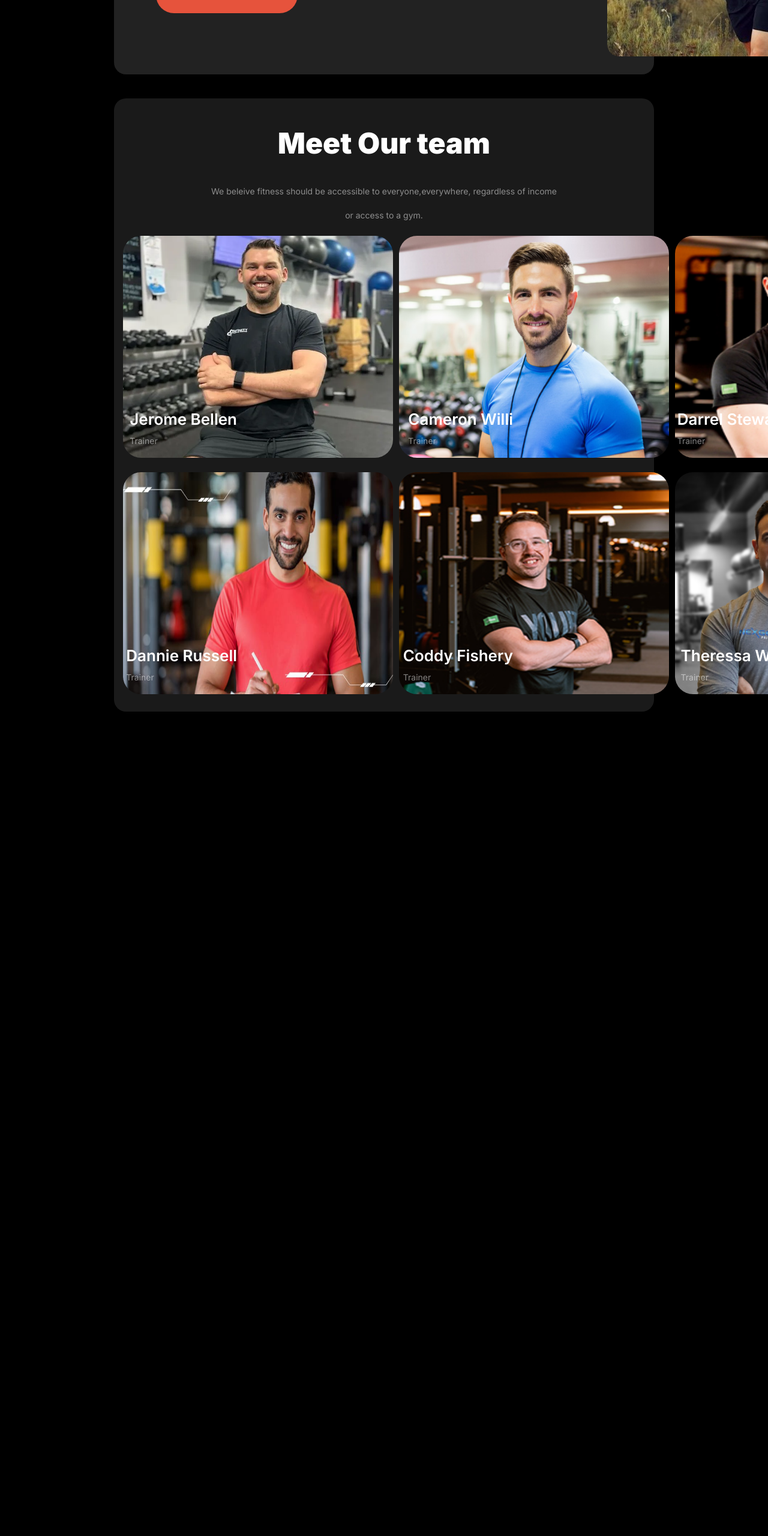
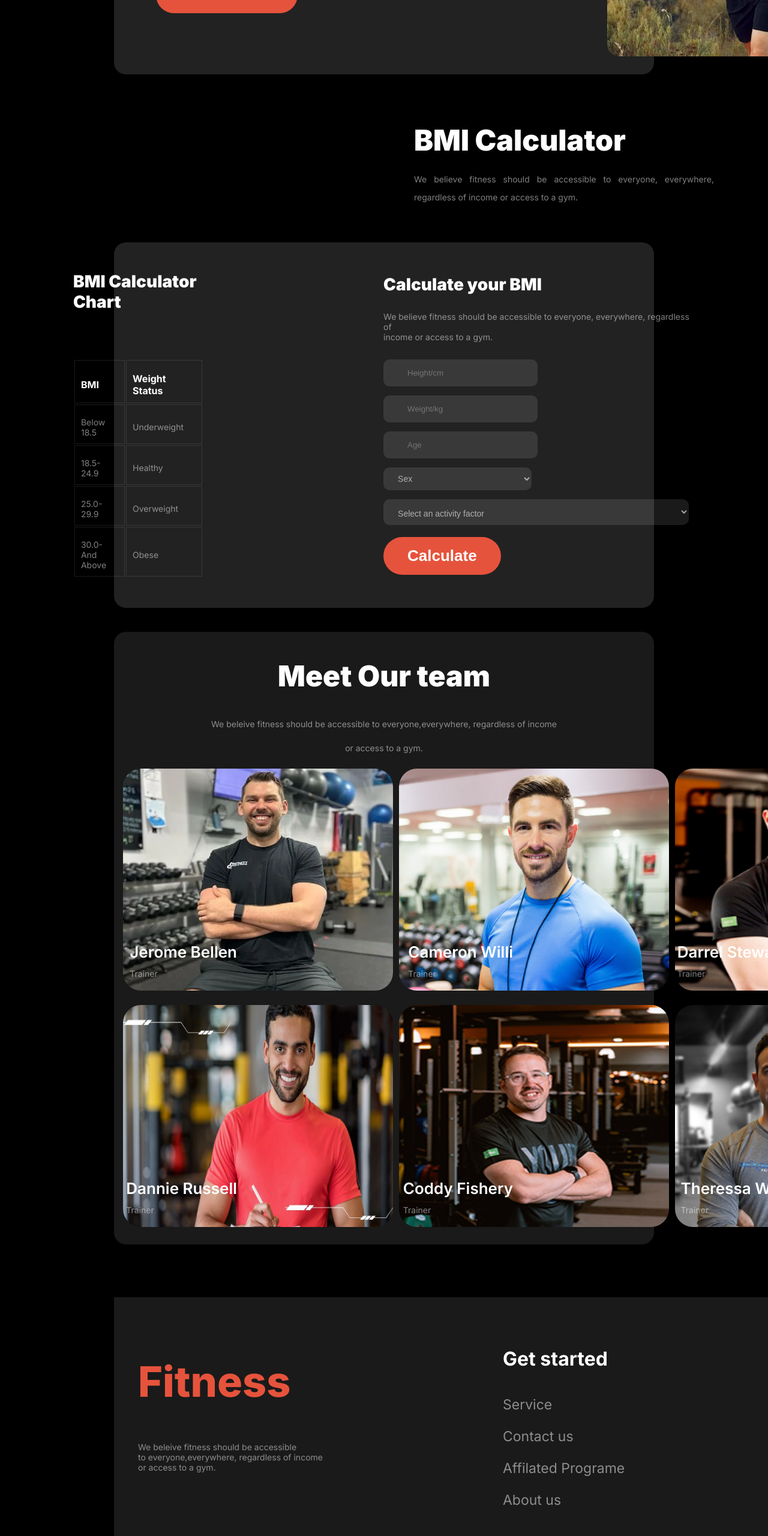
Before and after one commit to tamu309/Assignment-02, a plain HTML site: page index.html in a window 1280 px wide. Shown: the part 1920-4480 px from the top of the page at 60% size. Before the commit the page ends 3166 px from the top, so only its background shows below. Drawn offline with Linux system fonts and the light colour scheme; a web font is replaced by a local one.

Commit message:
3rd Commit

```diff
--- a/index.html
+++ b/index.html
@@ -9,7 +9,7 @@
 
 
 </head>
-<body class="inter-normal">
+<body class="inter-normal" >
     <header>
        <!-- Dextop navber  -->
         <nav>
@@ -27,7 +27,7 @@
 
     </header>
 
-    <main>
+    <main class="Body-Main" >
 
         <!-- Banner Section start  -->
 
@@ -150,6 +150,81 @@
         <!-- Run Extra Section end  -->
 
 
+        <!-- BMI heading Section Start  -->
+
+        <section class="Heading-BMI">
+            <div class="calculator-heading">
+                <h1 class="Text-3">BMI Calculator</h1>
+                <p class="Text-8">We believe fitness should be accessible to everyone, everywhere, regardless of income or access to a gym.</p>
+            </div>
+
+        </section>
+
+        <!-- BMI Section Start -->
+
+        <section class="BMI-section">
+
+            <div class="BMI-MainDiv">
+
+                <div class="BMI-Chart-Div">
+                    <h3 class="Text-6">BMI Calculator Chart</h3>
+                    <table >
+                        <tr class="Text-12">
+                            <th>BMI</th>
+                            <th>Weight Status</th>
+                        </tr>
+                        <tr class="Text-8">
+                            <td>Below 18.5</td>
+                            <td> Underweight</td>
+                        </tr>
+                        <tr class="Text-8">
+                            <td>18.5-24.9</td>
+                            <td> Healthy</td>
+                        </tr>
+                        <tr class="Text-8">
+                            <td>25.0-29.9</td>
+                            <td> Overweight</td>
+                        </tr>
+                        <tr class="Text-8">
+                            <td>30.0-And Above</td>
+                            <td> Obese</td>
+                        </tr>
+                    </table>
+
+                </div>
+
+                <div class="BMI-Calculate-Div">
+                    <h3 class="Text-6">Calculate your BMI</h3>
+                    <p class="Text-8">We believe fitness should be accessible to everyone, everywhere, regardless of <br> income or access to a gym. </p>
+                    <form >
+                        <input type="text" placeholder="Height/cm">
+                        <input type="text" placeholder="Weight/kg">
+                        <br>
+                        <input type="text" placeholder="Age">
+
+                        <select id="gender" class="Text-8 " name="gender">
+                            <option class="Male" value="Sex">Sex</option>
+                          <option class="Male"  value="Male">Male</option>
+                          <option class="Male" value="female">Female</option>
+
+                        </select>
+                        <br>
+                        <select name="Activity-factor" id="Activity-factor"class="Text-8 " >
+
+                            <option value="Select an activity factor">Select an activity factor</option>
+
+                        </select>
+                    </form>
+                    <button class="btn-primary Text-7">Calculate</button>
+                </div>
+
+            </div>
+
+        </section>
+
+        <!-- BMI Section end  -->
+
+
         <!-- Meet Our team section start -->
 
         <section class="Meet-section">
@@ -214,30 +289,30 @@
 
     </main>
 
-    <footer>
+    <footer  >
 
         <section id="Footer-Section" >
             <div class="Footer-Div-1">
                 <h1 class="Text-2 Color-primary-1">Fitness</h1>
-                <p class="Text-7 ">We beleive fitness should be accessible to everyone,everywhere, regardless of income <br> or access to a gym.</p>
+                <p class="Text-8 ">We beleive fitness should be accessible <br> to everyone,everywhere, regardless of income <br> or access to a gym.</p>
             </div>
             <div class="Footer-Div-2">
                 <h4 class="Text-5">Get started</h4>
-                <ul>
-                    <li class="Text-7">Service</li>
-                    <li class="Text-7">Contact us</li>
-                    <li class="Text-7">Affilated Programe</li>
-                    <li class="Text-7">About us</li>
-                </ul>
+
+                    <p class="Text-11 P">Service</p>
+                    <p class="Text-11 P">Contact us</p>
+                    <p class="Text-11 P">Affilated Programe</p>
+                    <p class="Text-11 P">About us</p>
+
             </div>
             <div class="Footer-Div-3">
                 <h4 class="Text-5">Get started</h4>
-                <ul>
-                    <li class="Text-7">Service</li>
-                    <li class="Text-7">Contact us</li>
-                    <li class="Text-7">Affilated Programe</li>
-                    <li class="Text-7">About us</li>
-                </ul>
+
+                    <p class="Text-11 P">Service</p>
+                    <p class="Text-11 P">Contact us</p>
+                    <p class="Text-11 P">Affilated Programe</p>
+                    <p class="Text-11 P">About us</p>
+
             </div>
         </section>
         <hr>
--- a/style.css
+++ b/style.css
@@ -11,7 +11,13 @@
     margin: 0 auto;
     padding: 60px 190px;
     background-color:black ;
-    max-width: 1440px;
+
+
+  }
+  .Body-Main{
+     max-width: 1440px;
+     /* display: grid;
+     justify-content: center; */
   }
   .Text-1{
     font-size: 78px;
@@ -39,6 +45,7 @@
   .Text-6{
     font-size: 28px;
     font-weight: 900;
+    color: #FFFFFF;
   }
   .Text-7{
     font-size: 18px;
@@ -60,11 +67,20 @@
     font-weight: 900;
     line-height: 0;
   }
+  .Text-11{
+    font-size: 23px;
+    color: #FFFFFF80;
+  }
+  .Text-12{
+    font-size: 16px;
+    color: #FFFFFF;
+  }
   .Color-primary-1{
     color: #E6533C;
   }
   .Color-primary-2{
     color: #FFFFFF;
+
   }
   .btn-primary{
     color: #FFFFFF;
@@ -320,6 +336,82 @@ line-height: 70px;
 
 /* <!-- Run Extra Section style end  --> */
 
+/* Heading BMI Section style start  */
+
+.calculator-heading h1{
+  text-align: justify;
+}
+.calculator-heading p{
+  width: 500px;
+  text-align: justify;
+  line-height: 30px;
+}
+.calculator-heading{
+  padding-left: 500px;
+  padding-top: 60px;
+  line-height: 20px;
+}
+.Text-3{
+  color: #FFFFFF;
+}
+
+
+/* BMI Section style Start */
+
+.BMI-section{
+  width: auto;
+  background-color: #222222;
+  margin-top: 60px;
+  border-radius: 20px;
+  padding-bottom: 30px;
+}
+
+.BMI-MainDiv{
+  display: flex;
+  flex-direction: row;
+  gap: 300px;
+  padding: 20px 60px;
+  justify-content: center;
+  align-items: center;
+}
+.BMI-Chart-Div{
+display: grid;
+gap: 50px;
+}
+th,td{
+  /* box-sizing: border-box; */
+  border: 1px solid #FFFFFF1A;
+  padding: 20px 30px 10px 10px;
+  text-align: start;
+}
+
+form input{
+  padding: 15px 40px;
+  background-color: #ffffff1a;
+  border-radius: 10px;
+  border: none;
+  margin-top:15px ;
+  margin-right: 10px;
+}
+#gender,#Activity-factor{
+  padding: 10px 160px 10px 20px;
+  background-color: #ffffff1a;
+  border-radius: 10px;
+  border: none;
+  margin-top:15px ;
+  margin-right: 10px;
+  text-align: start;
+  color: #FFFFFF99;
+}
+#Activity-factor{
+  padding: 15px 325px 10px 20px;
+  margin-bottom: 20px;
+}
+
+/* BMI Section style End */
+
+
+
 /* <!-- Meet Our team section start --> */
 
 .Meet-section{
@@ -360,22 +452,31 @@ line-height: 70px;
 /* <!-- Meet Our team section end --> */
 
 /* Fotter section style Start  */
+
 footer{
-  background-color: #ffffff1a;
-  padding: 40px;
-   display: none;
+ background-color:#ffffff1a;
+ width: 1410px;
+ height: auto;
+ margin: 88px 0px;
+ padding: 20px;
+}
+.P{
+  line-height: 30px;
 }
 #Footer-Section{
+  display: flex;
+  flex-direction: row;
+  justify-content:start;
+  align-items: start;
+  gap: 300px;
+  color: #FFFFFF;
+  padding: 20px;
 
-  /* display: flex; */
-
-  flex-direction: row;
-  gap: 80px;
-  color: #FFFFFF;
 
 }
 footer hr{
-  border: 2px solid #FFFFFF1A;
+  border: 1px solid #FFFFFF1A;
+  margin-top: 70px;
 }
 .Rights{
   text-align: center;
@@ -383,7 +484,7 @@ footer hr{
   font-size: 20px;
   font-weight: 400;
   color: #FFFFFF80;
-
+  padding-bottom: 40px;
 }
 
 /* Fotter section style end  */
@@ -415,6 +516,7 @@ footer hr{
     padding: 10px 10px;
     font-size: 16.24px;
   }
+
 
  /* Nav Style Start  */
 nav{
@@ -515,6 +617,56 @@ color: #FFFFFF;
   border-radius: 30px;
 }
 
+/* Heading BMI Section style start  */
+.calculator-heading p{
+  width: 300px;
+}
+.calculator-heading{
+  padding-left:24px;
+  padding-top: 40px;
+}
+
+/* BMI Section style Start */
+
+.BMI-section{
+  margin: 10px;
+}
+.BMI-MainDiv{
+  flex-direction: column;
+  gap: 50px;
+  padding: 10px 80px 10px 20px;
+}
+.BMI-Chart-Div{
+gap: 10px;
+}
+
+.BMI-Calculate-Div{
+  width: 280px;
+  height: 520px;
+
+}
+form{
+  display: grid;
+  grid-template-columns: repeat(2, 1fr);
+}
+form input{
+  width: 130px;
+  padding: 12px 8px;
+
+}
+#gender,#Activity-factor{
+  padding: 15px 60px 10px 20px;
+  width: 130px;
+
+}
+#Activity-factor{
+  padding: 15px 145px 10px 20px;
+  width: 250px;
+}
+
+/* BMI Section style End */
+
+
 /* Meet Our team section style start */
 .Meet-section{
   margin: 20px;
@@ -538,5 +690,25 @@ color: #FFFFFF;
   font-size: 20px;
 }
 
+/* Fotter section style Start  */
+footer{
+  width:auto;
+  height:auto;
+  padding-left: 15px;
+ }
+ li{
+   line-height: 40px;
+   padding: 0px;
+ }
+ #Footer-Section{
+   flex-direction: column;
+   gap: 60px;
+   padding: 10px;
+
+
+ }
+
+ /* Fotter section style end  */
+
 
 }
```
